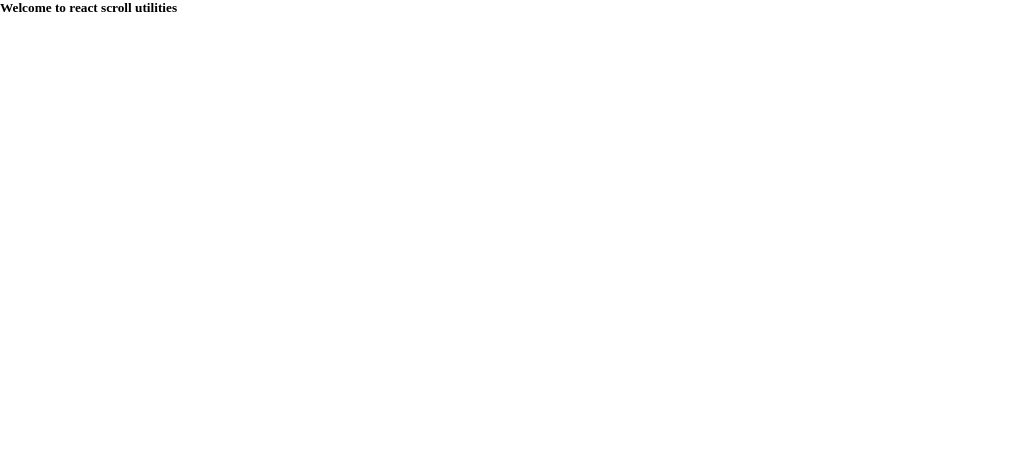
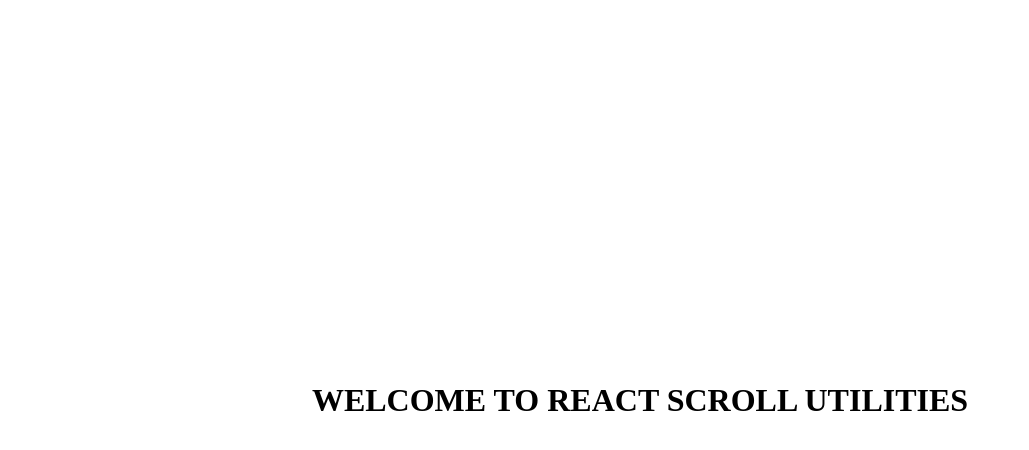
Before and after one commit to zJaaal/react-scroll-utilities, a React (Vite) app: page / in a window 1280 px wide. Shown: the top 450 px of the page, without its empty margins (0-1029 px from the left). Built offline with nearby package versions, Linux system fonts and the light colour scheme.

Commit message:
added Header Title

```diff
--- a/src/App.tsx
+++ b/src/App.tsx
@@ -1,16 +1,9 @@
-import { useRef } from "react";
-import { useDirection } from "./lib";
-import useProximity from "./lib/hooks/useProximity";
+import Header from "./site/components/header/Header";
 
 function App() {
-  const ref = useRef<HTMLDivElement>(null);
-
-  const proximity = useProximity(ref);
-  const direction = useDirection();
-
   return (
-    <div className="test" ref={ref}>
-      <h5>Welcome to react scroll utilities</h5>
+    <div>
+      <Header />
     </div>
   );
 }
--- a/src/index.css
+++ b/src/index.css
@@ -9,6 +9,11 @@ html {
   width: inherit;
 }
 
+#root>div {
+  height: inherit;
+  width: inherit;
+}
+
 * {
   padding: 0;
   margin: 0;
--- /dev/null
+++ b/src/site/components/header/Header.tsx
@@ -0,0 +1,19 @@
+import React from "react";
+import Title from "../title/Title";
+
+const Header = () => {
+  return (
+    <div
+      style={{
+        height: "100%",
+        display: "flex",
+        alignItems: "center",
+        justifyContent: "center",
+      }}
+    >
+      <Title />
+    </div>
+  );
+};
+
+export default Header;
--- /dev/null
+++ b/src/site/components/title/Title.tsx
@@ -0,0 +1,14 @@
+import React from "react";
+
+const Title = () => {
+  const title = "WELCOME TO REACT SCROLL UTILITIES".split("");
+  return (
+    <h1>
+      {title.map((char, i) => (
+        <span key={i}>{char}</span>
+      ))}
+    </h1>
+  );
+};
+
+export default Title;
```
